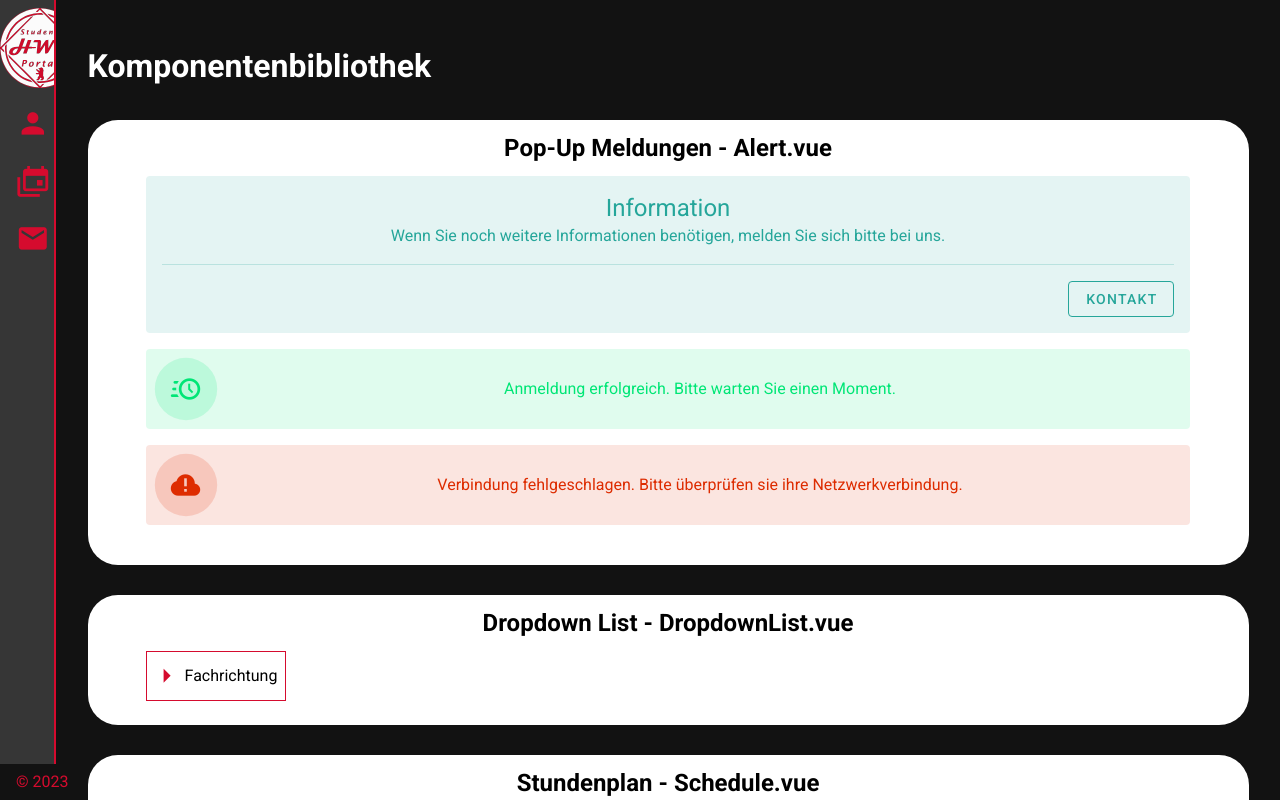
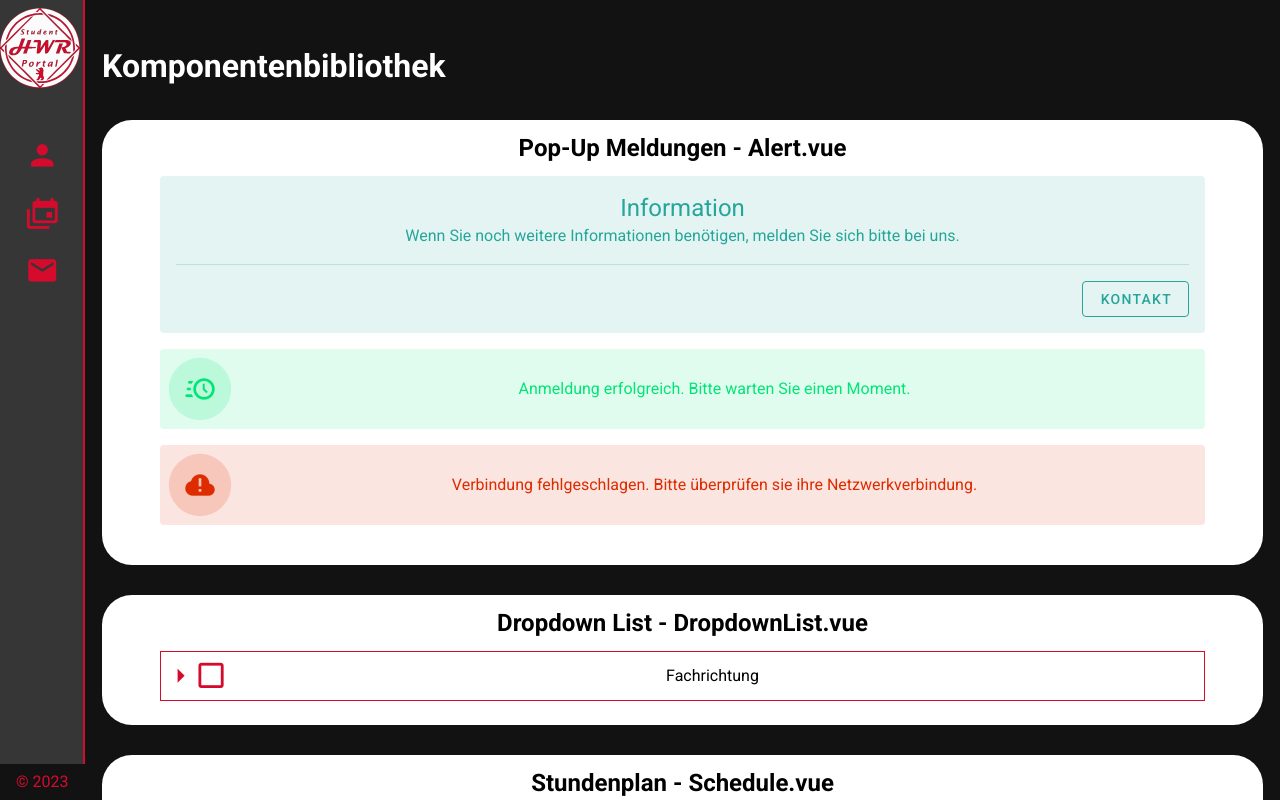
Before and after one commit to HWR-All-In-One/Frontend, a Nuxt app: page /test in a window 1280 px wide. Shown: the top 800 px of the page. Built offline with nearby package versions, Linux system fonts and the light colour scheme.

Commit message:
inserted the required changes:Size,color, movement

```diff
--- a/components/DropdownList.vue
+++ b/components/DropdownList.vue
@@ -1,10 +1,9 @@
 <template>
-    <div @click="selectNode" class="menu-item">
-        <v-treeview :items="items"></v-treeview>
-    </div>
+  <v-treeview
+    selectable
+    :items="items"
+    @onclick="onSelected"></v-treeview>
 </template>
-
-<div @click="openDialog(item) class="item.name"></div>
 
 <script>
 export default {
--- a/layouts/default.vue
+++ b/layouts/default.vue
@@ -1,23 +1,32 @@
 <template>
   <v-app dark>
-        <v-navigation-drawer class="navigation-bar" permanent miniVariant v-model="drawer"
-            :mini-variant="miniVariant" :clipped="clipped" fixed app>
+    <v-navigation-drawer
+      permanent
+      miniVariant
+      mini-variant-width="5.3rem"
+      v-model="drawer"
+      :clipped="clipped"
+      fixed
+      app
+    >
       <v-list>
         <div class="logo">
           <a class="home-link" href="/">
             <img src="~/assets/images/hwr_logo.svg" alt="HWR-APP-logo" />
           </a>
         </div>
-                <v-list-item v-for="(item, i) in items" :key="i" :to="item.to" router exact>
+        <v-list-item
+          v-for="(item, i) in items"
+          :key="i"
+          :to="item.to"
+          router
+          exact
+        >
           <v-list-item-action>
-                        <v-icon>
-                            {{ item.icon }}
-                        </v-icon>
+            <v-icon>{{ item.icon }}</v-icon>
           </v-list-item-action>
           <v-list-item-content>
-                        <v-list-item-title>
-                            {{ item.title }}
-                        </v-list-item-title>
+            <v-list-item-title>{{ item.title }}</v-list-item-title>
           </v-list-item-content>
         </v-list-item>
       </v-list>
@@ -65,40 +74,36 @@ export default {
           title: "Email-Postfach",
           to: "/mail"
         }
-            ],
+      ]
     };
   }
 };
 </script>
 
 <style lang="scss">
-.navigation-bar {
-    width: 5.3rem;
-}
-
-.theme--dark.v-app-bar.v-toolbar.v-sheet {
+.theme.v-app-bar.v-toolbar.v-sheet {
   background-color: transparent;
-}
-
-.v-list .v-list-item--active {
-    margin-top: 10rem;
 }
 
 .v-navigation-drawer {
   background-color: #363636;
-
   .logo {
+    margin-bottom: 2rem;
     position: relative;
     background: rgba(255, 255, 255, 0);
-
     img {
       height: 5rem;
       width: 5rem;
     }
   }
 }
+.theme--dark.v-navigation-drawer:not(.v-navigation-drawer--floating)
+  .v-navigation-drawer__border {
+  background-color: #d50b2e;
+}
 
-.theme--dark.v-navigation-drawer:not(.v-navigation-drawer--floating) .v-navigation-drawer__border {
+.theme--light.v-navigation-drawer:not(.v-navigation-drawer--floating)
+  .v-navigation-drawer__border {
   background-color: #d50b2e;
 }
 
@@ -110,16 +115,17 @@ export default {
   font-size: 2.1rem;
   color: #d50b2e;
 }
-
 .theme--dark.v-footer {
   background-color: transparent;
   color: #d50b2e;
 }
-
+.theme--light.v-footer {
+  background-color: transparent;
+  color: #d50b2e;
+}
 .theme--light.v-footer {
   background-color: transparent;
 }
-
 .footer {
   width: max-content;
 }
```
Lines whose indentation alone changed are shown as unchanged.
